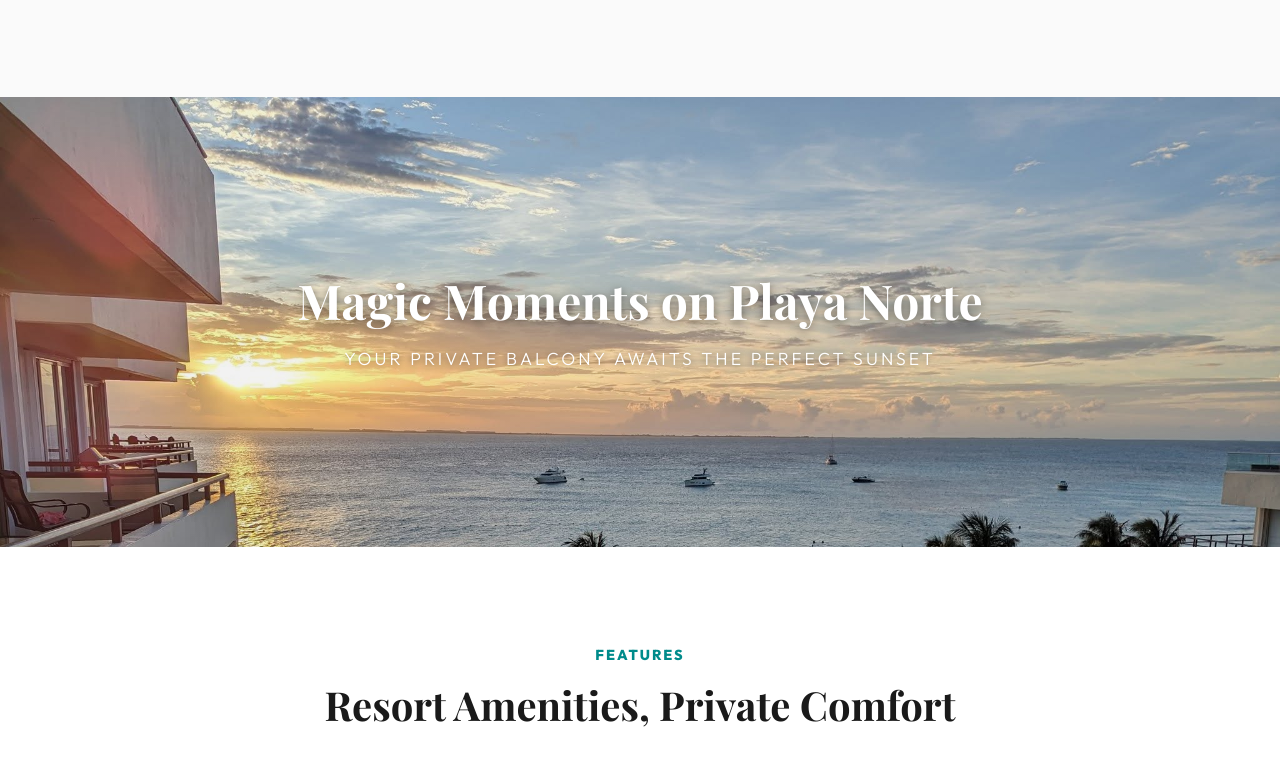
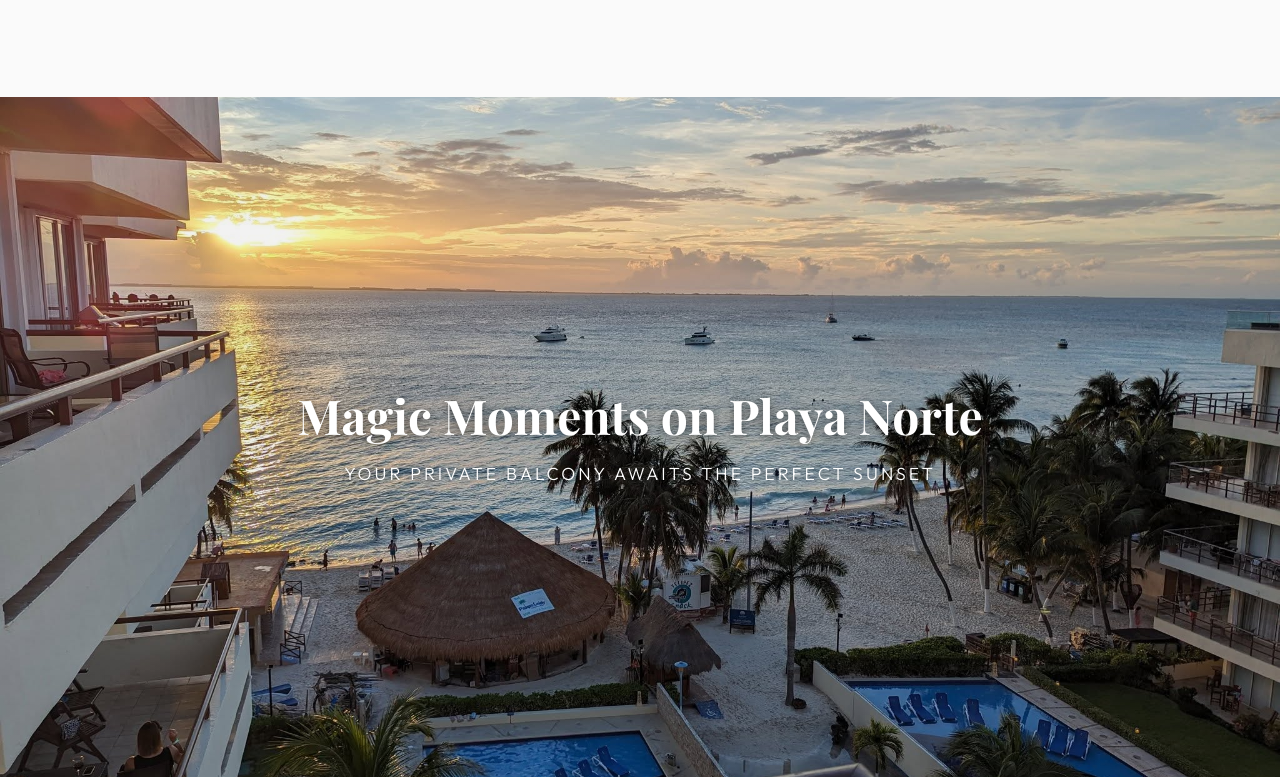
Before and after one commit to dmcnaught/ixchelsite, a plain HTML site: page index.html in a window 1280 px wide. Shown: the part 2561-3340 px from the top of the page. Drawn offline with nearby package versions, Linux system fonts and the light colour scheme; a web font is replaced by a local one.

Commit message:
UI: Increase sunset divider height to show the sun

```diff
--- a/css/style.css
+++ b/css/style.css
@@ -535,10 +535,10 @@ a {
 
 /* Sunset Divider */
 .sunset-divider {
-    min-height: 450px;
+    min-height: 680px;
     background-image: linear-gradient(rgba(0, 0, 0, 0.05), rgba(0, 0, 0, 0.05)), url('../images/sunset.jpg');
     background-size: cover;
-    background-position: center top;
+    background-position: center center;
     display: flex;
     align-items: center;
     justify-content: center;
```
